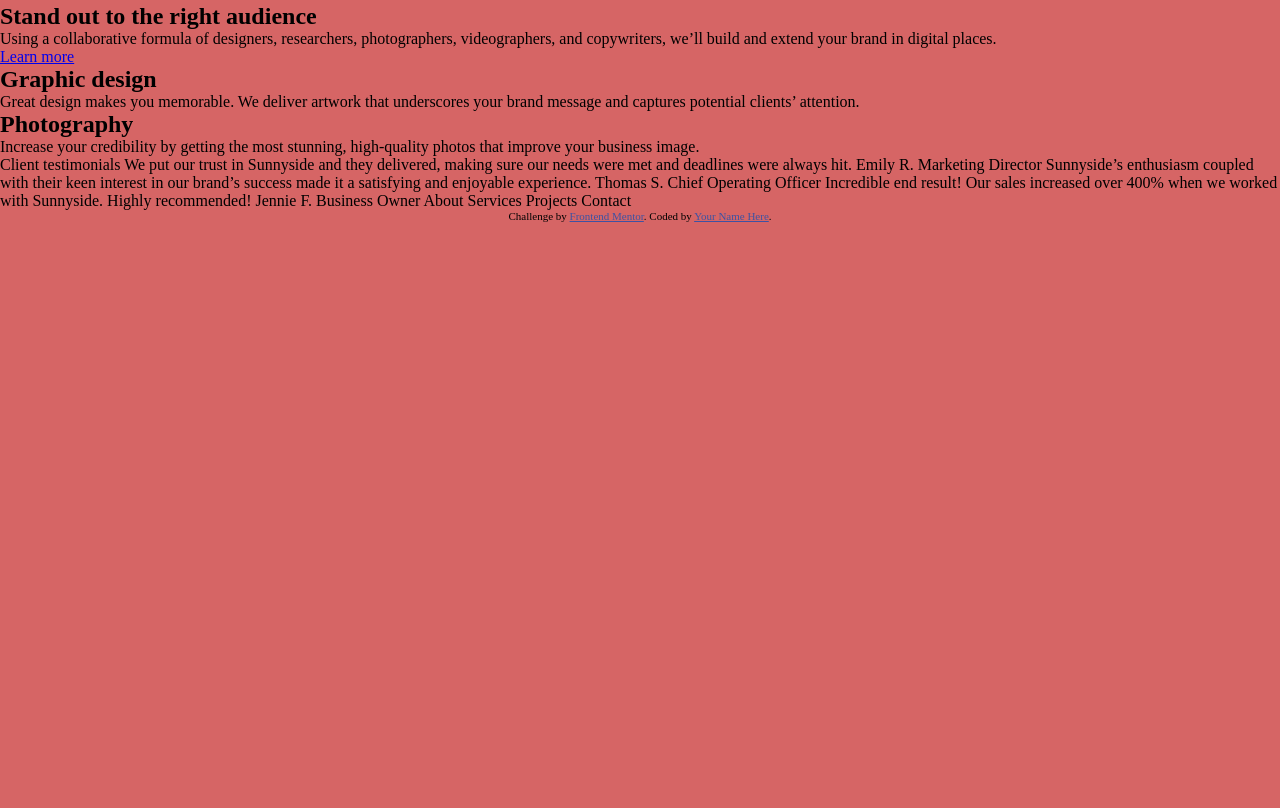
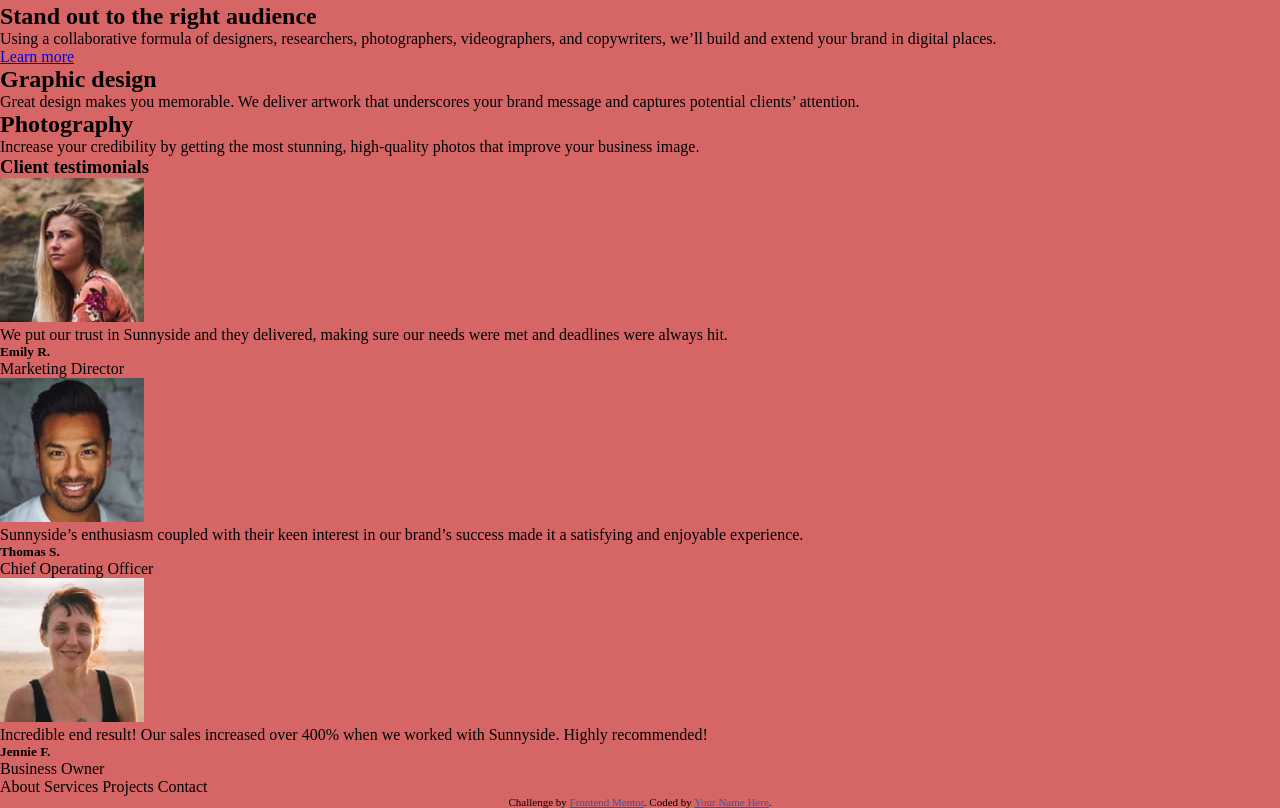
Before and after one commit to deeola/sunnyside, a plain HTML site: page index.html in a window 1280 px wide. Shown: the part 430-1238 px from the top of the page. Before the commit the page ends 800 px from the top, so only its background shows below. Drawn offline with Linux system fonts and the light colour scheme.

Commit message:
Add testimonial section

```diff
--- a/index.html
+++ b/index.html
@@ -98,25 +98,48 @@
     </section>
 
     <!--Testimonial section-->
+    <section>
+      <h3>Client testimonials</h3>
+      <div>
+        <!-
+        <div>
+          <img src="./images/image-emily.jpg" alt=''>
+          <p>We put our trust in Sunnyside and they delivered, making sure our needs were met and deadlines were always hit.</p>
+          <div>
+            <h5>Emily R.</h5>
+            <p>Marketing Director</p>
+          </div>
+        </div>
+        <!--Thomas-->
+        <div>
+          <img src="./images/image-thomas.jpg" alt=''>
+          <p>Sunnyside’s enthusiasm coupled with their keen interest in our brand’s success made it a satisfying and enjoyable experience.</p>
+          <div>
+            <h5>Thomas S.</h5>
+            <p>Chief Operating Officer</p>
+          </div>
+        </div>
+        <!--Jennie-->
+        <div>
+          <img src="./images/image-jennie.jpg" alt=''>
+          <p>Incredible end result! Our sales increased over 400% when we worked with Sunnyside. Highly recommended!</p>
+          <div>
+            <h5>Jennie F.</h5>
+            <p>Business Owner</p>
+          </div>
+        </div>
+      </div>
+    </section>
 
   </main>
   <footer>
 
   </footer>
 
-  Client testimonials
 
-  We put our trust in Sunnyside and they delivered, making sure our needs were met and deadlines were always hit.
-  Emily R.
-  Marketing Director
 
-  Sunnyside’s enthusiasm coupled with their keen interest in our brand’s success made it a satisfying and enjoyable experience.
-  Thomas S.
-  Chief Operating Officer
 
-  Incredible end result! Our sales increased over 400% when we worked with Sunnyside. Highly recommended!
-  Jennie F.
-  Business Owner
+
 
   About
   Services
```
